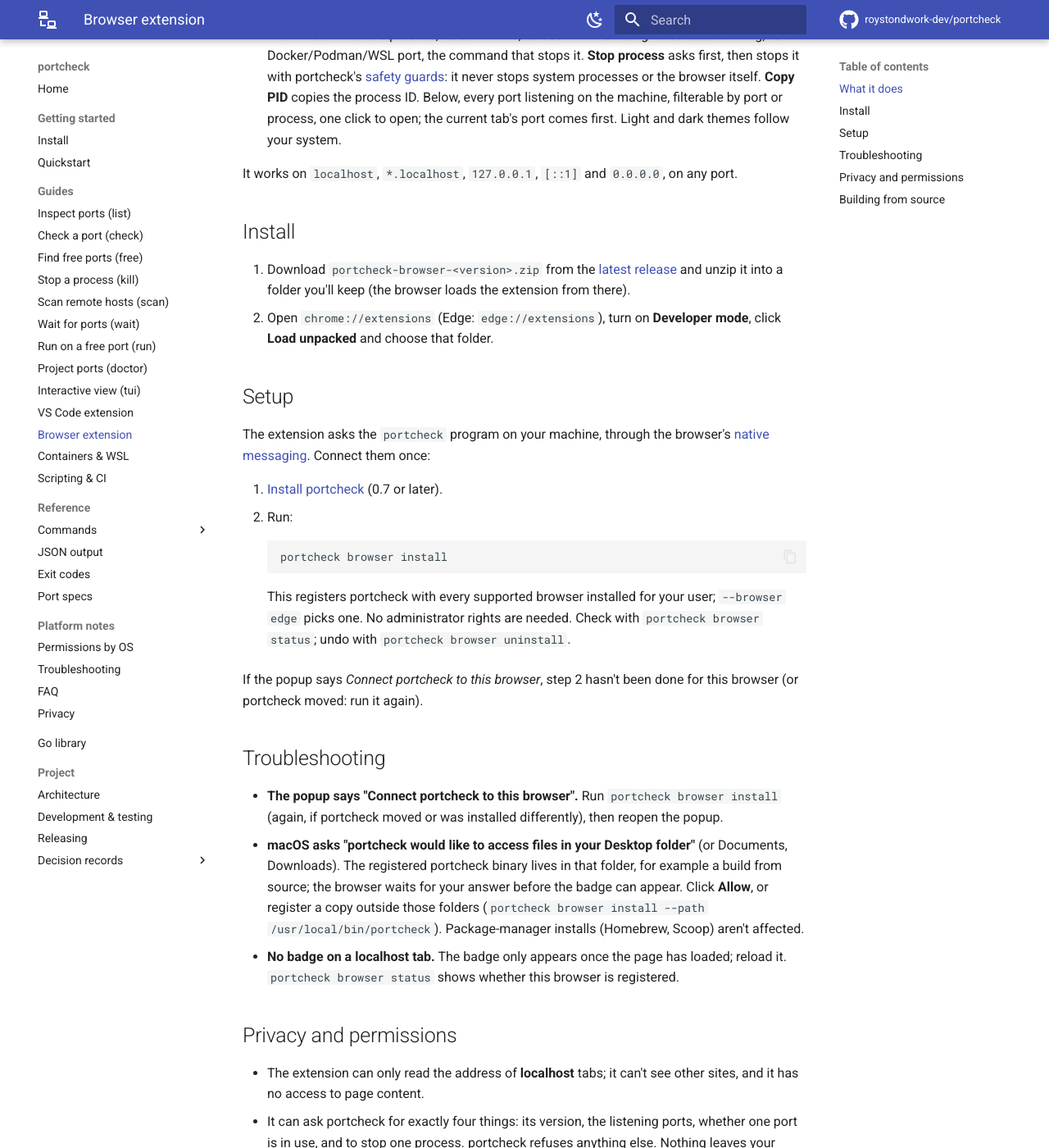
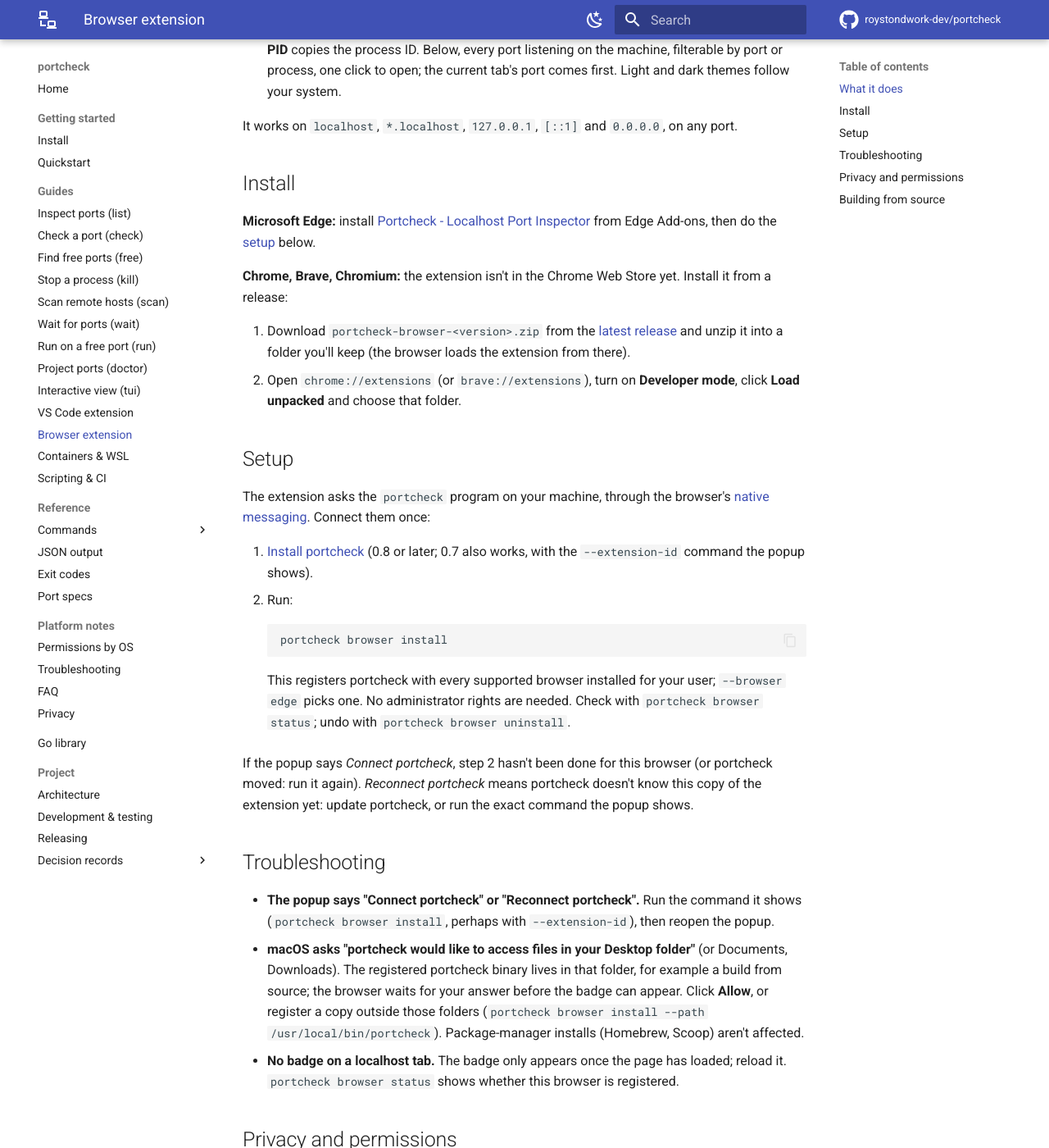
Before and after one commit to roystondwork-dev/portcheck, an MkDocs documentation site: the page built from docs/guide/browser.md, in a window 1280 px wide and 1400 px high, scrolled down 1189 px. Shown: the whole window at 82% size. Built offline with MkDocs 1.6.1 and Material for MkDocs 9.7.7, drawn with Linux system fonts in a browser that asks for light colours; comment, search, counter and statistics services are not loaded; some of the changed text lies outside the part shown.

Commit message:
docs: the browser extension is on Microsoft Edge Add-ons
Install links in the README (with the popup screenshot), the docs home and
the browser guide (an Edge Add-ons button; Chrome, Brave and Chromium still
load the release zip). The guide now quotes the popup's current setup
messages (Connect / Reconnect portcheck). M17 is done.

Co-Authored-By: Claude Opus 5.5 <noreply@anthropic.com>

````diff
--- a/docs/guide/browser.md
+++ b/docs/guide/browser.md
@@ -6,9 +6,7 @@ refuses to connect.
 
 ![The portcheck popup for localhost:3000: a green Running chip, node with its pid, a card with who started it, its command and user, Stop process and Copy PID buttons, and a filterable list of the ports listening on this machine](../assets/browser-popup.png){ width="380" }
 
-!!! note "Status"
-    The extension has been submitted to **Microsoft Edge Add-ons** and is in review; it
-    isn't in the Chrome Web Store yet. Until then, install it from a release as below.
+[Get it from Microsoft Edge Add-ons](https://microsoftedge.microsoft.com/addons/detail/jenlahoamefdpfmpodhidkgcceikheee){ .md-button .md-button--primary }
 
 ## What it does
 
@@ -29,10 +27,17 @@ It works on `localhost`, `*.localhost`, `127.0.0.1`, `[::1]` and `0.0.0.0`, on a
 
 ## Install
 
+**Microsoft Edge:** install
+[Portcheck - Localhost Port Inspector](https://microsoftedge.microsoft.com/addons/detail/jenlahoamefdpfmpodhidkgcceikheee) from Edge Add-ons, then do the
+[setup](#setup) below.
+
+**Chrome, Brave, Chromium:** the extension isn't in the Chrome Web Store yet. Install it
+from a release:
+
 1. Download `portcheck-browser-<version>.zip` from the
    [latest release](https://github.com/roystondwork-dev/portcheck/releases/latest) and
    unzip it into a folder you'll keep (the browser loads the extension from there).
-2. Open `chrome://extensions` (Edge: `edge://extensions`), turn on **Developer mode**,
+2. Open `chrome://extensions` (or `brave://extensions`), turn on **Developer mode**,
    click **Load unpacked** and choose that folder.
 
 ## Setup
@@ -41,7 +46,8 @@ The extension asks the `portcheck` program on your machine, through the browser'
 [native messaging](https://developer.chrome.com/docs/extensions/develop/concepts/native-messaging).
 Connect them once:
 
-1. [Install portcheck](../install.md) (0.7 or later).
+1. [Install portcheck](../install.md) (0.8 or later; 0.7 also works, with the
+   `--extension-id` command the popup shows).
 2. Run:
 
     ```sh
@@ -52,13 +58,15 @@ Connect them once:
     `--browser edge` picks one. No administrator rights are needed. Check with
     `portcheck browser status`; undo with `portcheck browser uninstall`.
 
-If the popup says *Connect portcheck to this browser*, step 2 hasn't been done for this
-browser (or portcheck moved: run it again).
+If the popup says *Connect portcheck*, step 2 hasn't been done for this browser (or
+portcheck moved: run it again). *Reconnect portcheck* means portcheck doesn't know this
+copy of the extension yet: update portcheck, or run the exact command the popup shows.
 
 ## Troubleshooting
 
-- **The popup says "Connect portcheck to this browser".** Run `portcheck browser install`
-  (again, if portcheck moved or was installed differently), then reopen the popup.
+- **The popup says "Connect portcheck" or "Reconnect portcheck".** Run the command it
+  shows (`portcheck browser install`, perhaps with `--extension-id`), then reopen the
+  popup.
 - **macOS asks "portcheck would like to access files in your Desktop folder"** (or
   Documents, Downloads). The registered portcheck binary lives in that folder, for
   example a build from source; the browser waits for your answer before the badge can
````
Also changed, not shown: README.md (+14 -1 lines), TASKS.md (+3 -3 lines), docs/index.md (+4 -0 lines).
